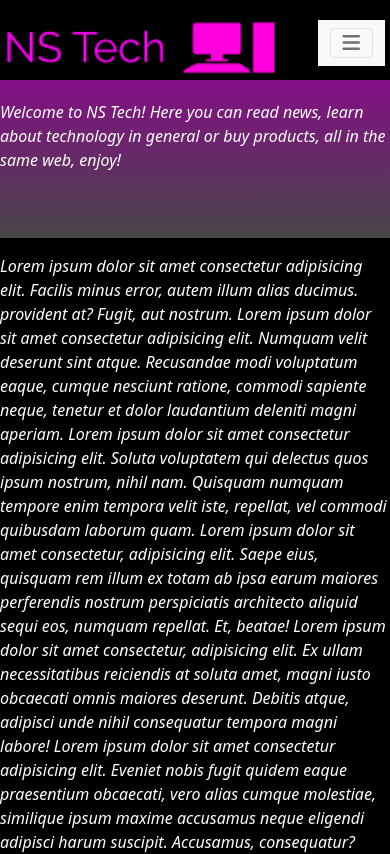
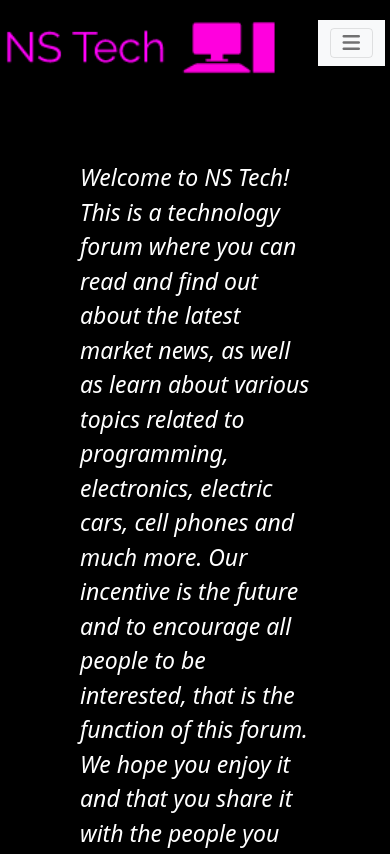
Before and after one commit to SansanaNicolas/Ns-Tech, a website: page index.html in a window 390 px wide. Shown: the top 854 px of the page. Drawn offline with Linux system fonts and the light colour scheme.

Commit message:
terminando

```diff
--- a/index.html
+++ b/index.html
@@ -61,39 +61,10 @@
     </header>
 
     <main class="main__index">
-        <div class="main__subtitulo--1">
-
-            <p> Welcome to NS Tech! Here you can read
-                news, learn about technology in general or buy
-                products, all in the same web, enjoy!
-            </p>
-
-        </div>
-
 
             <div class="main__texto">
-                <p> Lorem ipsum dolor sit amet consectetur adipisicing elit. Facilis minus error, autem illum alias ducimus.
-                    provident at? Fugit, aut nostrum.
-                    Lorem ipsum dolor sit amet consectetur adipisicing elit. Numquam velit deserunt sint atque. Recusandae modi voluptatum eaque, cumque nesciunt ratione, commodi sapiente neque, tenetur et dolor laudantium deleniti magni aperiam.
-                    Lorem ipsum dolor sit amet consectetur adipisicing elit. Soluta voluptatem qui delectus quos ipsum nostrum, nihil nam. Quisquam numquam tempore enim tempora velit iste, repellat, vel commodi quibusdam laborum quam.
-                    Lorem ipsum dolor sit amet consectetur, adipisicing elit. Saepe eius, quisquam rem illum ex totam ab ipsa earum maiores perferendis nostrum perspiciatis architecto aliquid sequi eos, numquam repellat. Et, beatae!
-                    Lorem ipsum dolor sit amet consectetur, adipisicing elit. Ex ullam necessitatibus reiciendis at soluta amet, magni iusto obcaecati omnis maiores deserunt. Debitis atque, adipisci unde nihil consequatur tempora magni labore!
-                    Lorem ipsum dolor sit amet consectetur adipisicing elit. Eveniet nobis fugit quidem eaque praesentium obcaecati, vero alias cumque molestiae, similique ipsum maxime accusamus neque eligendi adipisci harum suscipit. Accusamus, consequatur?
-                    Lorem ipsum dolor sit amet consectetur adipisicing elit. Facilis minus error, autem illum alias ducimus.
-                    provident at? Fugit, aut nostrum.
-                    Lorem ipsum dolor sit amet consectetur adipisicing elit. Numquam velit deserunt sint atque. Recusandae modi voluptatum eaque, cumque nesciunt ratione, commodi sapiente neque, tenetur et dolor laudantium deleniti magni aperiam.
-                    Lorem ipsum dolor sit amet consectetur adipisicing elit. Soluta voluptatem qui delectus quos ipsum nostrum, nihil nam. Quisquam numquam tempore enim tempora velit iste, repellat, vel commodi quibusdam laborum quam.
-                    Lorem ipsum dolor sit amet consectetur, adipisicing elit. Saepe eius, quisquam rem illum ex totam ab ipsa earum maiores perferendis nostrum perspiciatis architecto aliquid sequi eos, numquam repellat. Et, beatae!
-                    Lorem ipsum dolor sit amet consectetur, adipisicing elit. Ex ullam necessitatibus reiciendis at soluta amet, magni iusto obcaecati omnis maiores deserunt. Debitis atque, adipisci unde nihil consequatur tempora magni labore!
-                    Lorem ipsum dolor sit amet consectetur adipisicing elit. Eveniet nobis fugit quidem eaque praesentium obcaecati, vero alias cumque molestiae, similique ipsum maxime accusamus neque eligendi adipisci harum suscipit. Accusamus, consequatur?
-                    Lorem ipsum dolor sit amet consectetur adipisicing elit. Facilis minus error, autem illum alias ducimus.
-                    provident at? Fugit, aut nostrum.
-                    Lorem ipsum dolor sit amet consectetur adipisicing elit. Numquam velit deserunt sint atque. Recusandae modi voluptatum eaque, cumque nesciunt ratione, commodi sapiente neque, tenetur et dolor laudantium deleniti magni aperiam.
-                    Lorem ipsum dolor sit amet consectetur adipisicing elit. Soluta voluptatem qui delectus quos ipsum nostrum, nihil nam. Quisquam numquam tempore enim tempora velit iste, repellat, vel commodi quibusdam laborum quam.
-                    Lorem ipsum dolor sit amet consectetur, adipisicing elit. Saepe eius, quisquam rem illum ex totam ab ipsa earum maiores perferendis nostrum perspiciatis architecto aliquid sequi eos, numquam repellat. Et, beatae!
-                    Lorem ipsum dolor sit amet consectetur, adipisicing elit. Ex ullam necessitatibus reiciendis at soluta amet, magni iusto obcaecati omnis maiores deserunt. Debitis atque, adipisci unde nihil consequatur tempora magni labore!
-                    Lorem ipsum dolor sit amet consectetur adipisicing elit. Eveniet nobis fugit quidem eaque praesentium obcaecati, vero alias cumque molestiae, similique ipsum maxime accusamus neque eligendi adipisci harum suscipit. Accusamus, consequatur?
-
+                <p class="main__texto--config">
+                  Welcome to NS Tech! This is a technology forum where you can read and find out about the latest market news, as well as learn about various topics related to programming, electronics, electric cars, cell phones and much more. Our incentive is the future and to encourage all people to be interested, that is the function of this forum. We hope you enjoy it and that you share it with the people you think are valuable to enrich the sector of new people, thank you very much!
                 </p>
 
             </div>
@@ -104,6 +75,10 @@
 
             <div class="video__2">
                 <iframe src="https://www.youtube.com/embed/qfIDexegwF0" title="YouTube video player" frameborder="0" allow="accelerometer; autoplay; clipboard-write; encrypted-media; gyroscope; picture-in-picture" allowfullscreen class="video__config"></iframe>
+            </div>
+
+            <div class="video__3">
+              <iframe src="https://www.youtube.com/embed/vWXGJZ59rd8" title="YouTube video player" frameborder="0" allow="accelerometer; autoplay; clipboard-write; encrypted-media; gyroscope; picture-in-picture" allowfullscreen class="video__config"></iframe>
             </div>
 
 
--- a/sass/styles.scss
+++ b/sass/styles.scss
@@ -32,23 +32,6 @@ h5, h2 {
   background-image: linear-gradient(#840f86, rgba(204, 199, 204, 0.349));
 }
 
-.main__texto {
-  grid-area: ele2;
-  padding-top: 0px;
-}
-
-.video__config {
-  width: 80%;
-  height: 100%;
-}
-
-.video__1 {
-  grid-area: ele3;
-}
-
-.video__2 {
-  grid-area: ele4;
-}
 
 /* FINALIZA INDEX  */
 
@@ -82,6 +65,10 @@ h5, h2 {
   grid-area: mapa;
 }
 
+.mapa__text {
+  font-size: 35px;
+}
+
 .main__boton {
   position: relative;
   left: 190px;
@@ -96,18 +83,44 @@ h5, h2 {
 /* GRID INDEX */
 .main__index {
   display: grid;
-  grid-row-gap: 2rem;
+  padding-top: 5rem;
+  padding-left: 5rem;
+  padding-right: 5rem;
+  padding-bottom: 10rem;
+  row-gap: 5rem;
   grid-column-gap: 1rem;
-  padding-bottom: 1rem;
+  grid-template-rows: 50px;
   grid-template-columns: repeat(2, 1fr);
-  grid-template-areas: "ele1 ele1" "ele2 ele3" "ele2 ele3" "ele2 ele4" "ele2 ele4";
+  grid-template-areas:
+  "ele1 ele2"
+  "ele1 ele2"
+  "ele4 ele3"
+  "ele4 ele3"
+  "ele4 ele3"
+  "ele4 ele3"
+  "ele4 ele3"
+ ;
+}
+
+.video__config {
+  width: 80%;
+  height: 100%;
+}
+
+.main__texto {
+  grid-area: ele1;
+  font-size: 23px;
 }
 
 .video__1 {
+  grid-area: ele2;
+}
+
+.video__2 {
   grid-area: ele3;
 }
 
-.video__2 {
+.video__3 {
   grid-area: ele4;
 }
 
@@ -289,7 +302,16 @@ h5, h2 {
   .main__index {
     display: grid;
     grid-template-columns: repeat(2, 1fr);
-    grid-template-areas: "ele1 ele1" "ele2" "ele2" "ele3" "ele3" "ele4" "ele4";
+    grid-template-areas:
+    "ele1 ele2"
+    "ele1 ele2"
+    "ele4 ele3"
+    "ele4 ele3"
+    "ele4 ele3"
+    "ele4 ele3"
+    "ele4 ele3"
+    "ele4 ele3"
+    "ele4 ele3";
   }
 
   .video__config {
@@ -348,7 +370,15 @@ h5, h2 {
     display: grid;
     grid-template-columns: 1fr;
     grid-gap: 1rem;
-    grid-template-areas: "ele1" "ele2" "ele2" "ele3" "ele4";
+    grid-template-areas:
+    "ele1"
+    "ele1"
+    "ele2"
+    "ele2"
+    "ele3"
+    "ele3"
+    "ele4"
+    "ele4";
   }
 
   .video__config {
@@ -373,6 +403,7 @@ h5, h2 {
     display: grid;
     grid-template-columns: 1fr;
   }
+
   // GRID FAQ
 .main__faq {
   padding-bottom: 1rem;
```
Also changed, not shown: pages/products.html (+8 -16 lines), css/styles.css.
